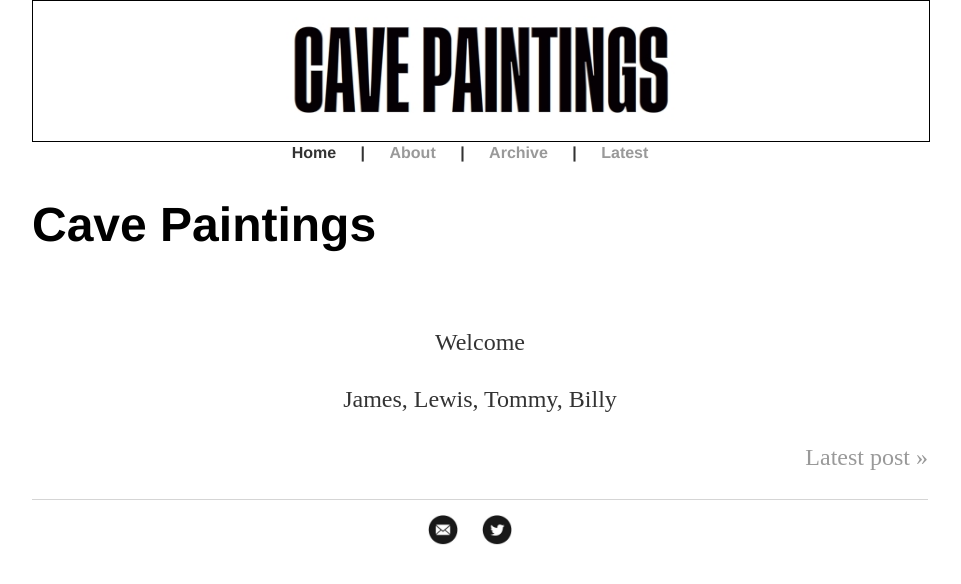
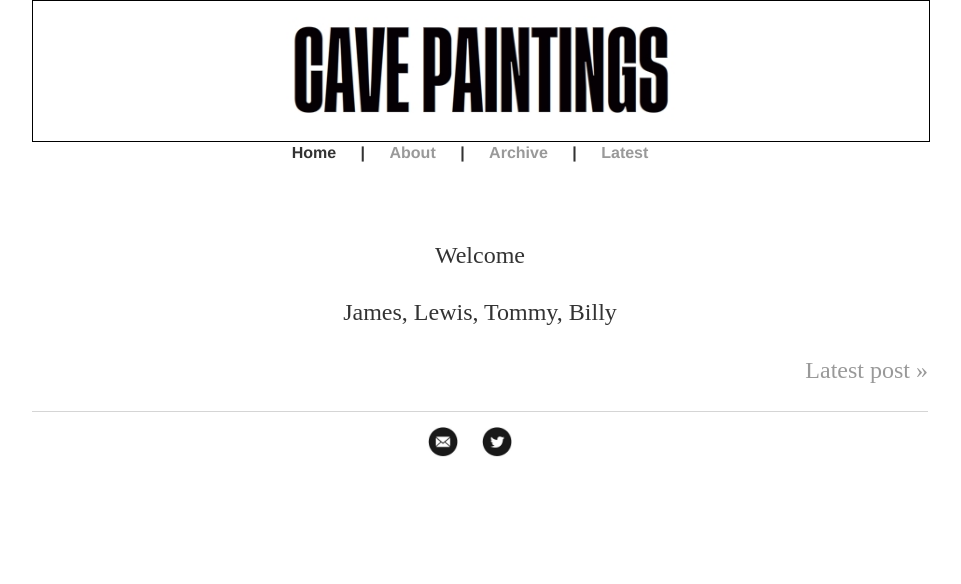
Before and after one commit to cavepaintingstv/cave, a Jekyll site: the page built from index.html, in a window 1280 px wide. Shown: the top 584 px of the page, without its empty margins (160-1121 px from the left). Built offline with Jekyll 4.4.1, drawn with Linux system fonts in a browser that asks for light colours; the list of posts is cut into pages by our own code.

Commit message:
Update index.html

```diff
--- a/index.html
+++ b/index.html
@@ -4,13 +4,13 @@
 ---
 
 <div class="blurb">
-    <h1>Cave Paintings</h1><br>
+    <h1></h1><br>
     <center><p>Welcome</p></center>
 
     <center><p>James, Lewis, Tommy, Billy</p></center>
 
     {% assign latest_post = site.posts | first %}
     <div style="text-align: right;">
-        <p><a href="{{ latest_post.url }}">Latest post »</a></p> <!-- Link to the latest post -->
+        <p><a href="{{ site.baseurl }}{{ latest_post.url }}">Latest post »</a></p> <!-- Link to the latest post -->
     </div>
 </div>
```
